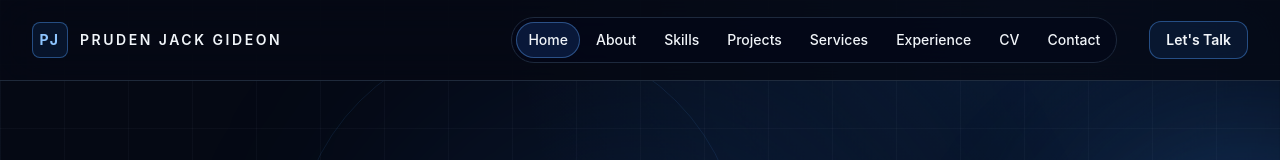
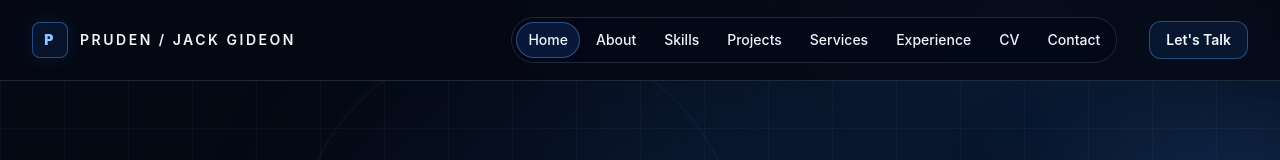
Before and after one commit to jark-zenith/Pruden-Jack-Gideon, a React (Vite) app: page / in a window 1280 px wide. Shown: the top 160 px of the page. Built offline with nearby package versions, Linux system fonts and the light colour scheme.

Commit message:
portfolio: strengthen brand navigation

```diff
--- a/src/components/layout/Navbar.tsx
+++ b/src/components/layout/Navbar.tsx
@@ -47,10 +47,10 @@ export function Navbar() {
             href="#home"
             className="flex items-center gap-3 text-sm font-semibold uppercase tracking-[0.18em] text-slate-100"
           >
-            <span className="flex h-9 w-9 items-center justify-center rounded-lg border border-blue-400/40 bg-blue-500/10 font-bold text-blue-300">
-              PJ
+            <span className="flex h-9 w-9 items-center justify-center rounded-lg border border-blue-400/40 bg-blue-500/10 font-black text-blue-300 shadow-[0_0_20px_rgba(59,130,246,0.12)]">
+              P
             </span>
-            <span className="hidden sm:inline">Pruden Jack Gideon</span>
+            <span className="hidden sm:inline">PRUDEN / JACK GIDEON</span>
           </a>
 
           <div className="hidden items-center gap-8 md:flex">
```
